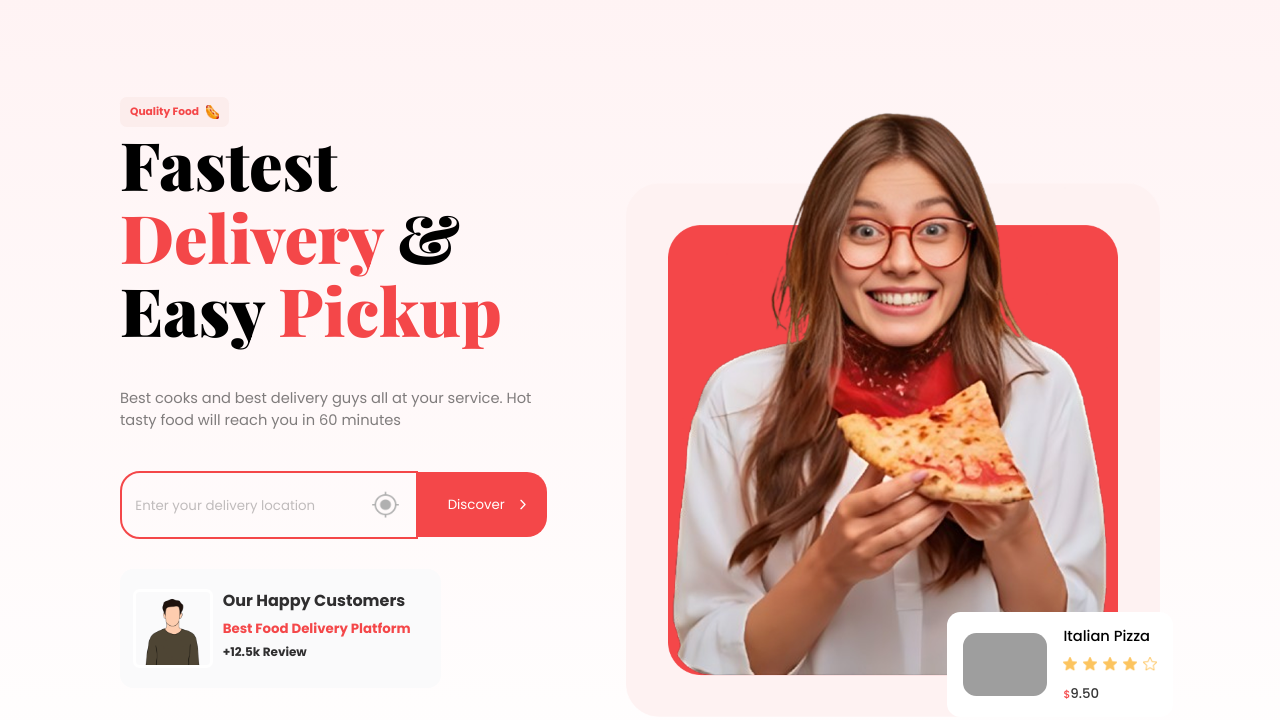
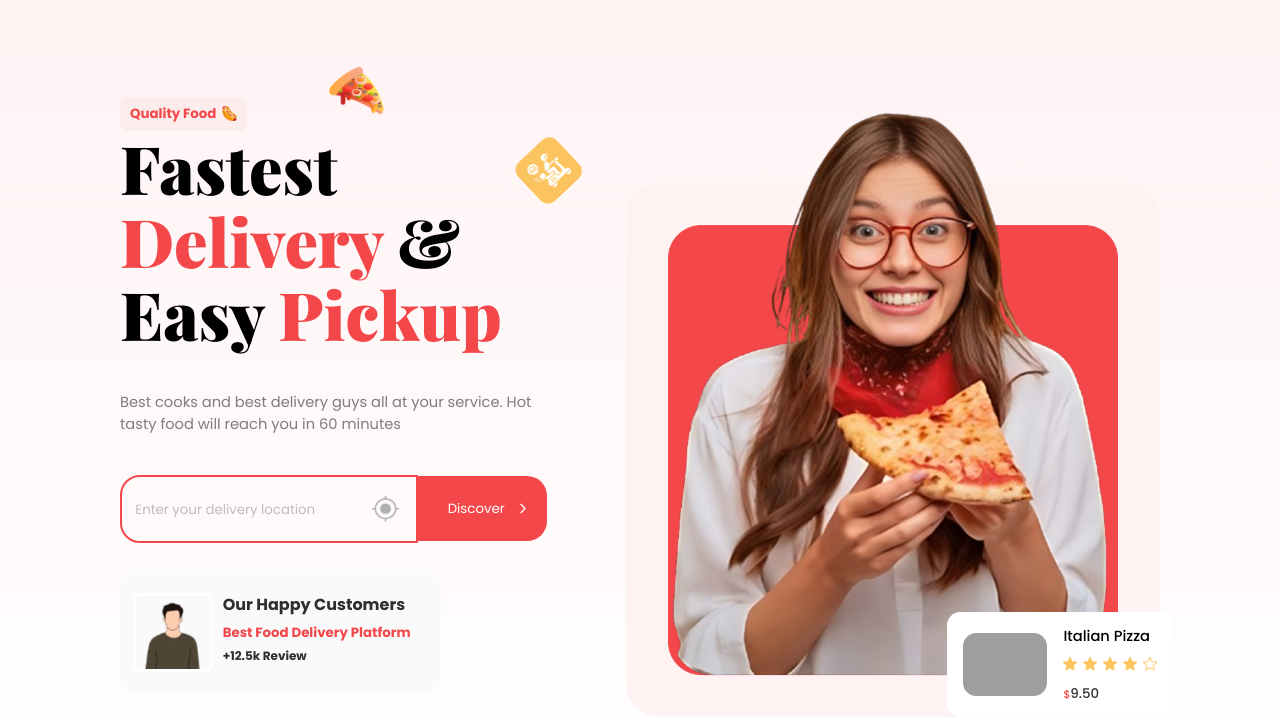
Before and after one commit to dipesh0999/fudo, a website: page index.html in a window 1280 px wide. Shown: the part 80-800 px from the top of the page. Drawn offline with nearby package versions, Linux system fonts and the light colour scheme; grey boxes are pictures that could not be loaded; a web font is replaced by a local one.

Commit message:
desktop done

```diff
--- a/assets/css/input.css
+++ b/assets/css/input.css
@@ -106,3 +106,14 @@ body{
         opacity: 1;
     }
 }
+
+
+
+
+
+/* custom animation */
+
+
+.animate__medium {
+    --animate-duration: 1.3s;
+  }
--- a/index.html
+++ b/index.html
@@ -4,8 +4,8 @@
     <meta charset="UTF-8" />
     <title>Fudo</title>
     <meta name="viewport" content="width=device-width, initial-scale=1, maximum-scale=1, user-scalable=no" />
+    <link rel="stylesheet" href="assets/css/animate.min.css" />
     <link rel="stylesheet" href="assets/css/swiper-bundle.min.css" />
-    <link rel="stylesheet" href="assets/css/animate.min.css" />
     <link rel="stylesheet" href="./assets/css/styles.css" />
     <link rel="preconnect" href="https://fonts.googleapis.com">
     <link rel="preconnect" href="https://fonts.gstatic.com" crossorigin>
@@ -32,12 +32,21 @@
         <!-- <div class=""></div> -->
       </header>
 
-      <section class="flex justify-between items-start pt-[7.813vw]">
+      <section class="flex justify-between items-start pt-[7.813vw] relative">
+
+        <div class="absolute top-[5.208vw] left-[16.406vw] animate__animated animate__fast animate__pulse animate__infinite">
+          <img src="assets/images/icons/pizza_icon.png" alt="" class="w-[4.167vw]" width="128" height="128" />
+        </div>
+
+        <div class="absolute top-[12vw] left-[30vw] -rotate-[40deg] animate__animated animate__medium animate__swing animate__infinite">
+          <img src="assets/images/icons/delivery_icon.png" alt="" class="w-[4.167vw]" width="128" height="128" />
+        </div>
+
         <div class="w-[33.333vw]">
 
-          <div class="bg-primaryEC text-primary py-[0.521vw] px-[0.781vw] text-[0.833vw] rounded-[0.521vw] font-bold inline-flex items-center gap-[0.521vw]">
+          <div class="bg-primaryEC text-primary py-[0.521vw] px-[0.781vw] text-[1.042vw] rounded-[0.521vw] font-bold inline-flex items-center gap-[0.521vw]">
             <span>Quality Food</span>
-            <img src="assets/images/icons/hot_dog.png" alt="" class="w-[1.042vw]" width="64" height="64" />
+            <img src="assets/images/icons/hot_dog.png" alt="" class="w-[1.042vw] animate__animated animate__slow animate__tada animate__infinite" width="64" height="64" />
           </div>
 
           <h1 class="text-[5.208vw] font-pf leading-[1.1] font-black">
```
Also changed, not shown: assets/css/styles.css.
